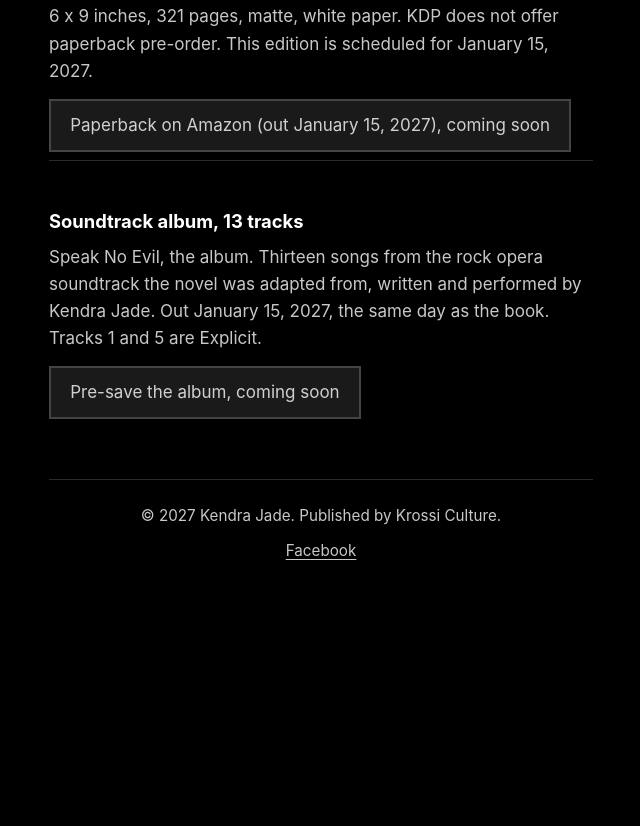
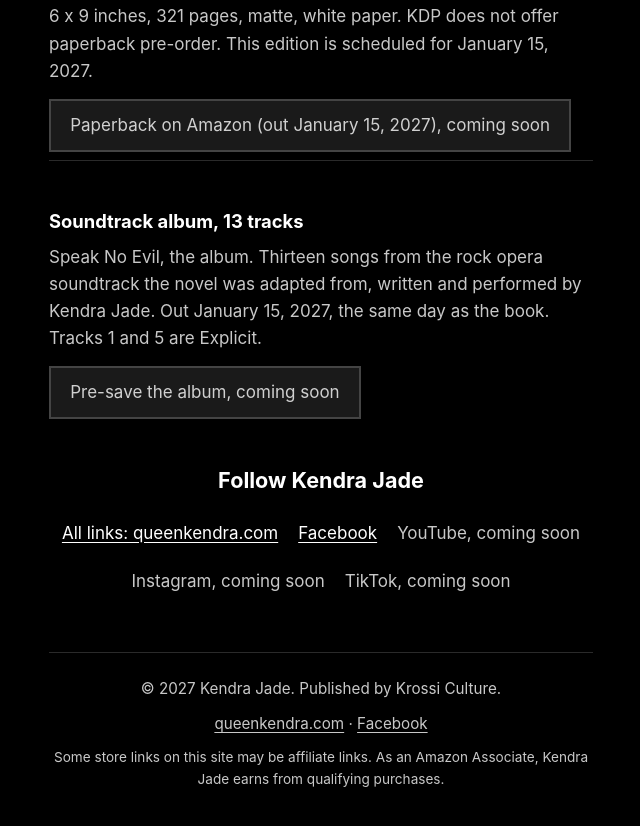
Before and after one commit to kendrarossi-lab/kendrajadeofficial-site, a plain HTML site: page shop/index.html in a window 1280 px wide. Shown: the part 874-1700 px from the top of the page, without its empty margins (319-959 px from the left). Before the commit the page ends 1504 px from the top, so only its background shows below. Drawn offline with Linux system fonts and the light colour scheme.

Commit message:
DRAFT (not for main until Kendra OKs): Follow row with queenkendra.com hub, hidden-until-pre-order YouTube/Instagram/TikTok slots, email sign-up placeholder, affiliate disclosure, sameAs hub

```diff
--- a/css/styles.css
+++ b/css/styles.css
@@ -318,6 +318,41 @@ picture {
   min-width: 0;
 }
 
+.social {
+  padding: 2rem 0 0.25rem;
+  text-align: center;
+}
+
+.social-title {
+  margin: 0 0 1rem;
+  font-size: 1.35rem;
+}
+
+.social-list {
+  list-style: none;
+  margin: 0;
+  padding: 0;
+  display: flex;
+  flex-wrap: wrap;
+  justify-content: center;
+  gap: 0.6rem 1.25rem;
+}
+
+.social-list a,
+.soon-link {
+  display: inline-block;
+  padding: 0.35rem 0;
+  min-height: 24px;
+}
+
+.soon-link {
+  color: var(--muted);
+}
+
+.disclosure {
+  font-size: 0.85rem;
+}
+
 .site-footer {
   margin-top: 3rem;
   padding-top: 1.5rem;
--- a/shop/index.html
+++ b/shop/index.html
@@ -75,7 +75,7 @@
         <a href="../#album">The album</a>
         <a href="./" aria-current="page">Buy</a>
         <a href="../#about">About</a>
-        <a href="https://www.facebook.com/kendrajadeofficial" rel="me noopener noreferrer" target="_blank">Facebook</a>
+        <a href="../#follow">Follow</a>
       </nav>
     </header>
 
@@ -111,11 +111,28 @@
           </ul>
         </article>
       </section>
+      <div id="follow">
+      <nav class="social" aria-label="Kendra Jade online">
+        <h2 class="social-title">Follow Kendra Jade</h2>
+        <ul class="social-list">
+          <li><a href="https://queenkendra.com/" rel="me noopener" target="_blank">All links: queenkendra.com</a></li>
+          <li><a href="https://www.facebook.com/kendrajadeofficial" rel="me noopener noreferrer" target="_blank">Facebook</a></li>
+          <!-- HIDDEN UNTIL PRE-ORDER: when each account goes public, swap the span for:
+               <a href="https://www.youtube.com/@kendrajadeofficial" rel="me noopener noreferrer" target="_blank">YouTube</a>
+               <a href="https://www.instagram.com/kendrajadeofficial/" rel="me noopener noreferrer" target="_blank">Instagram</a>
+               <a href="https://www.tiktok.com/@kendrajadeofficial" rel="me noopener noreferrer" target="_blank">TikTok</a> -->
+          <li><span class="soon-link" aria-disabled="true">YouTube, coming soon</span></li>
+          <li><span class="soon-link" aria-disabled="true">Instagram, coming soon</span></li>
+          <li><span class="soon-link" aria-disabled="true">TikTok, coming soon</span></li>
+        </ul>
+      </nav>
+      </div>
     </main>
 
     <footer class="site-footer">
       <p>&copy; 2027 Kendra Jade. Published by Krossi Culture.</p>
-      <p><a href="https://www.facebook.com/kendrajadeofficial" rel="me noopener noreferrer" target="_blank">Facebook</a></p>
+      <p><a href="https://queenkendra.com/" rel="me noopener" target="_blank">queenkendra.com</a> &middot; <a href="https://www.facebook.com/kendrajadeofficial" rel="me noopener noreferrer" target="_blank">Facebook</a></p>
+      <p class="disclosure">Some store links on this site may be affiliate links. As an Amazon Associate, Kendra Jade earns from qualifying purchases.</p>
     </footer>
   </div>
 </body>
```
Also changed, not shown: index.html (+28 -3 lines).
